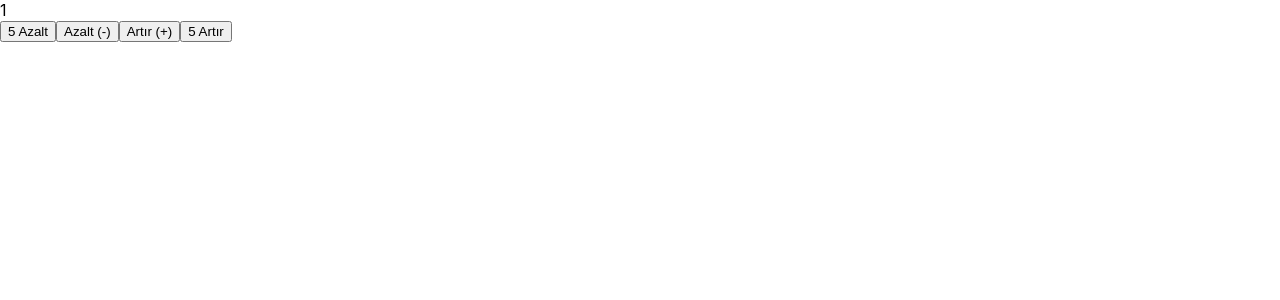
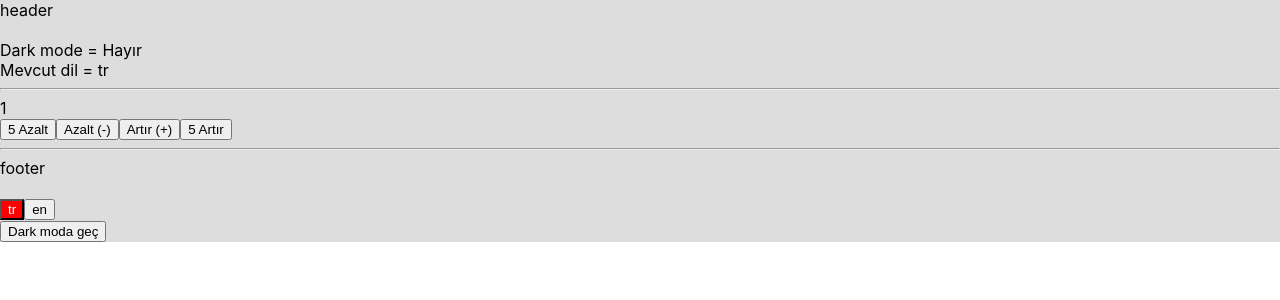
Before and after one commit to cancanbolat/learn-react-redux, a React (Create React App) app: page / in a window 1280 px wide. Shown: the top 300 px of the page. Built offline with nearby package versions, Linux system fonts and the light colour scheme.

Commit message:
Dark mode

```diff
--- a/src/App.js
+++ b/src/App.js
@@ -1,12 +1,19 @@
-import { useState } from "react";
+import { useSelector } from "react-redux";
 import Counter from "./components/Counter";
 import CounterActions from "./components/CounterActions";
+import Footer from "./components/Footer";
+import Header from "./components/Header";
 
 function App() {
+
+  const { dark } = useSelector(state => state.site)
+
   return (
-    <div className="App">
+    <div className={dark ? 'dark' : 'light'}>
+      <Header />
       <Counter />
       <CounterActions />
+      <Footer />
     </div>
   );
 }
--- /dev/null
+++ b/src/components/Footer.js
@@ -0,0 +1,34 @@
+import { useSelector, useDispatch } from "react-redux";
+import { setLanguage, setDarkMode } from "../stores/site";
+
+export default function Footer() {
+
+    const dispatch = useDispatch()
+    const { dark, language } = useSelector(state => state.site)
+    const languages = ['tr', 'en']
+
+    const handleLanguage = lang => {
+        dispatch(setLanguage(lang))
+    }
+
+    return (
+        <div>
+            <hr />
+            footer
+            <br />
+            <br />
+            <div>
+                {languages.map((lang, index) => (
+                    <button className={lang === language ? 'active' : ''}
+                        onClick={() => handleLanguage(lang)}
+                        key={index}>{lang}</button>
+                ))}
+            </div>
+            <div>
+                <button onClick={() => dispatch(setDarkMode())}>
+                    {dark ? 'Light moda geç' : 'Dark moda geç'}
+                </button>
+            </div>
+        </div>
+    );
+}
--- /dev/null
+++ b/src/components/Header.js
@@ -0,0 +1,19 @@
+import { useSelector } from "react-redux";
+
+export default function Header() {
+
+    const { dark, language } = useSelector(state => state.site)
+
+    return (
+        <div>
+            header
+            <br />
+            <br />
+            <div>
+                Dark mode = {dark ? 'Evet' : 'Hayır'} <br />
+                Mevcut dil = {language}
+                <hr />
+            </div>
+        </div>
+    );
+}
--- a/src/index.css
+++ b/src/index.css
@@ -11,3 +11,18 @@ code {
   font-family: source-code-pro, Menlo, Monaco, Consolas, 'Courier New',
     monospace;
 }
+
+.active{
+  background-color: red;
+  color: white;
+}
+
+.dark{
+  background: #000;
+  color: white;
+}
+
+.light{
+  background: #ddd;
+  color: #000;
+}
--- a/src/store.js
+++ b/src/store.js
@@ -1,8 +1,10 @@
 import { configureStore } from "@reduxjs/toolkit";
 import counterReducer from "./stores/counter";
+import siteReducer from "./stores/site";
 
 export default configureStore({
     reducer: {
-        counter: counterReducer
+        counter: counterReducer,
+        site: siteReducer
     }
 })
--- /dev/null
+++ b/src/stores/site.js
@@ -0,0 +1,21 @@
+import { createSlice } from "@reduxjs/toolkit";
+
+export const site = createSlice({
+    name: 'languageAndDarkMode',
+    initialState: {
+        dark: false,
+        language: 'tr'
+    },
+    reducers: {
+        setDarkMode: state => {
+            state.dark = !state.dark
+        },
+        setLanguage: (state, action) => {
+            state.language = action.payload
+        }
+    }
+})
+
+export const { setDarkMode, setLanguage } = site.actions
+
+export default site.reducer
```
